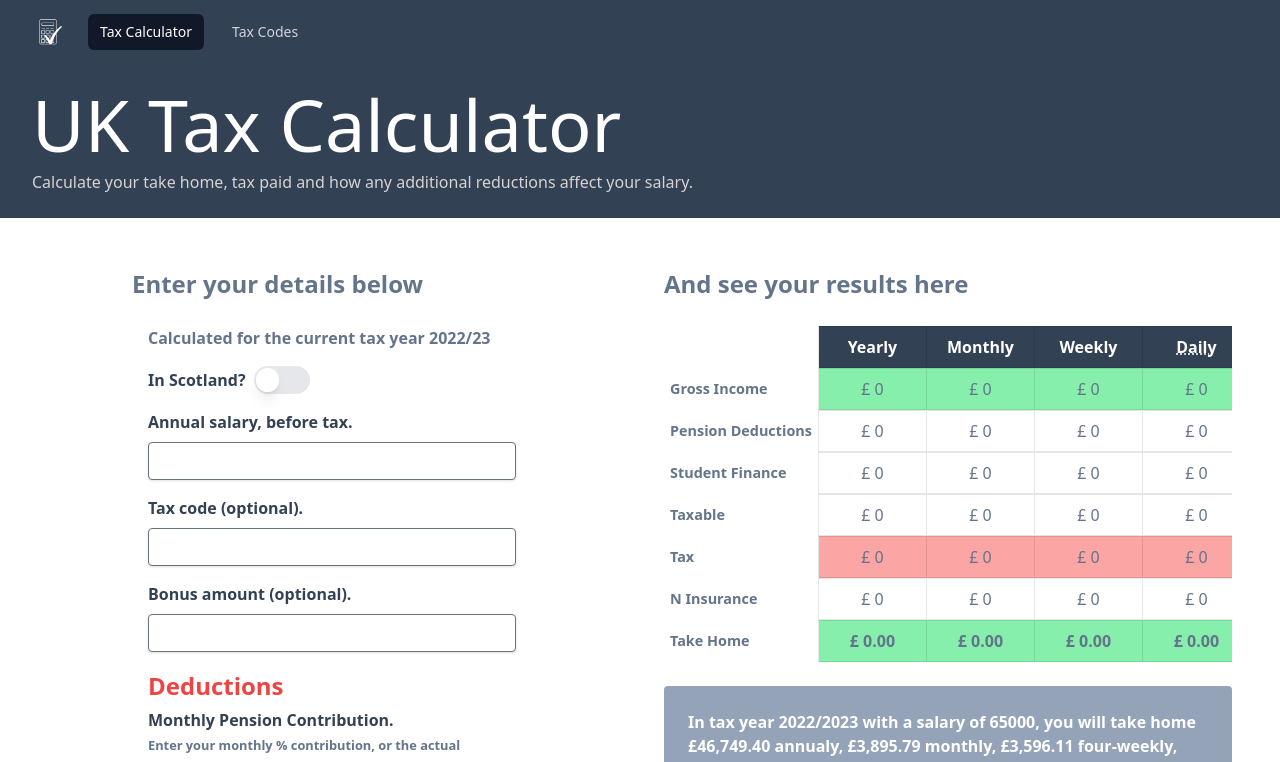
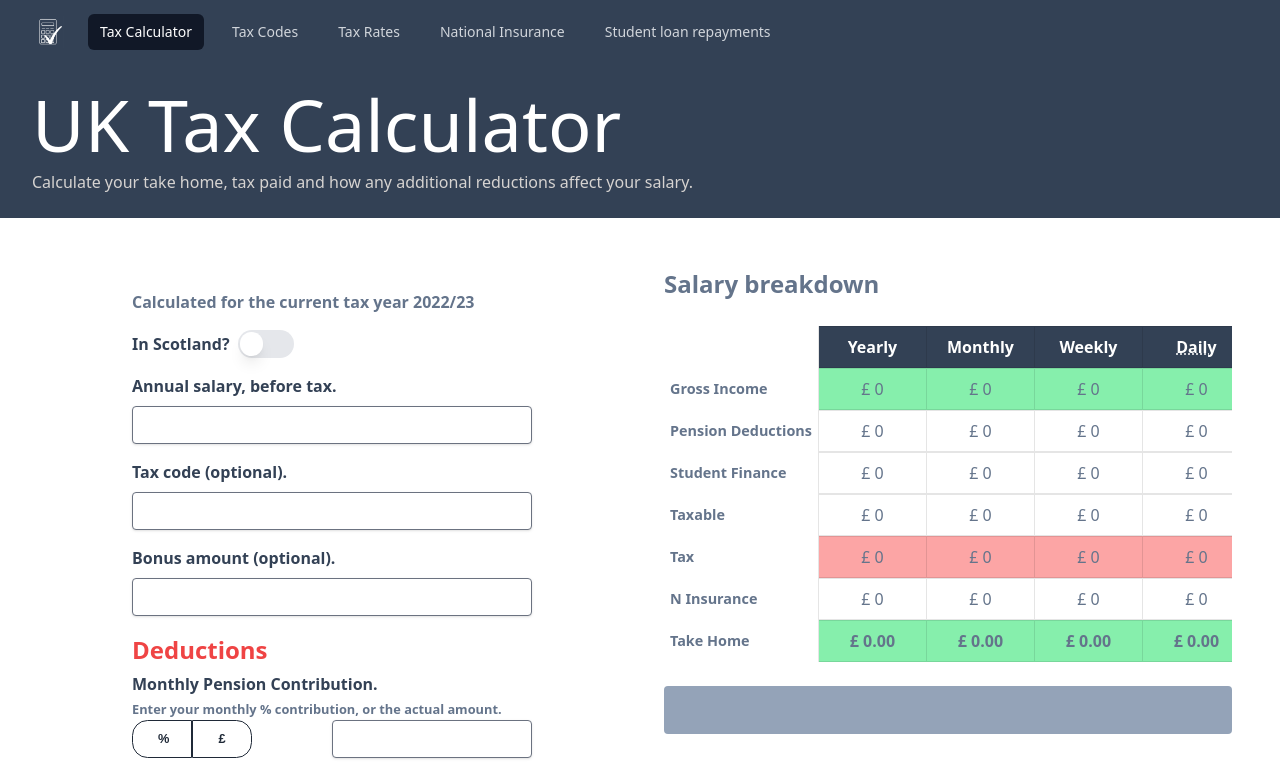
Before and after one commit to gwhi94/uktaxcalc, a React (Create React App) app in the folder uktaxcalcroot/: page / in a window 1280 px wide. Shown: the top 762 px of the page. Built offline with nearby package versions, Linux system fonts and the light colour scheme.

Commit message:
Styling and dynamic panel

```diff
--- a/uktaxcalcroot/src/CalculateOutput/CalculateOutput.js
+++ b/uktaxcalcroot/src/CalculateOutput/CalculateOutput.js
@@ -11,6 +11,7 @@ export default function CalculateOutput({ data }) {
     const [takeHomeWeekly, setTakeHomeWeekly] = useState(0);
     const [takeHomeMonthly, setTakeHomeMonthly] = useState(0);
     const [takeHomeYearly, setTakeHomeYearly] = useState(0);
+    var typeText = '';
 
 
 
@@ -113,6 +114,8 @@ export default function CalculateOutput({ data }) {
             recordObject.taxPaidWeekly = 0;
             recordObject.taxPaidDaily = 0;
         }
+
+        console.log('1');
     };
 
     const calculateIncomeTaxEngWales = (salary, bottomRate) => {
@@ -129,7 +132,6 @@ export default function CalculateOutput({ data }) {
                 var paBottomRateAdjusted = 12570;
             }
 
-            console.log('1', paBottomRateAdjusted);
 
             recordObject.totalTaxableYearly = (salary - paBottomRateAdjusted).toFixed(2);
             recordObject.totalTaxableMonthly = (recordObject.totalTaxableYearly / 12).toFixed(2);
@@ -172,6 +174,7 @@ export default function CalculateOutput({ data }) {
             recordObject.taxPaidWeekly = 0;
             recordObject.taxPaidDaily = 0;
         }
+        console.log('2');
     };
 
     const calculateIncomeTax = (salary, inScotland) => {
@@ -278,7 +281,9 @@ export default function CalculateOutput({ data }) {
 
 
         }
-        console.log('ff', recordObject);
+        console.log('3', recordObject);
+        typeText = `In the current tax year with a salary of "£`+(Number(recordObject.initialAnnualSalary)).toFixed(2).toString().replace(/\B(?=(\d{3})+(?!\d))/g, ",")+`,you will take home £`+(recordObject?.initialAnnualSalary - (Number(recordObject.pensionDeductionAnnualy) + Number(recordObject.sfPaidAnnualy) + Number(recordObject?.taxPaidYearly) + Number(recordObject?.niPaidYearly))).toFixed(2).toString().replace(/\B(?=(\d{3})+(?!\d))/g, ",")+` annualy, £`+((recordObject?.initialAnnualSalary / 12) - (Number(recordObject.pensionDeductionMonthly) + Number(recordObject.sfPaidMonthly) + Number(recordObject?.taxPaidMonthly) + Number(recordObject?.niPaidMonthly))).toFixed(2).toString().replace(/\B(?=(\d{3})+(?!\d))/g, ",")+` monthly,
+        £` +((recordObject?.initialAnnualSalary / 52) - (Number(recordObject.pensionDeductionWeekly) + Number(recordObject.sfPaidWeekly) + Number(recordObject?.taxPaidWeekly) + Number(recordObject?.niPaidWeekly))).toFixed(2).toString().replace(/\B(?=(\d{3})+(?!\d))/g, ",").toString().replace(/\B(?=(\d{3})+(?!\d))/g, ",")+` weekly and £`+((recordObject?.initialAnnualSalary / 260) - (Number(recordObject.pensionDeductionDaily) + Number(recordObject.sfPaidDaily) + Number(recordObject?.taxPaidDaily) + Number(recordObject?.niPaidDaily))).toFixed(2).toString().replace(/\B(?=(\d{3})+(?!\d))/g, ",").toString().replace(/\B(?=(\d{3})+(?!\d))/g, ",")+` daily.`;
     };
 
 
@@ -331,6 +336,8 @@ export default function CalculateOutput({ data }) {
 
         data.salary = data.salary - (otherDeductions + pensionDeduction + sfDeductions);
         calculateNationalInsurance(data?.salary);
+
+        console.log('4');
     }
 
 
@@ -357,6 +364,8 @@ export default function CalculateOutput({ data }) {
         recordObject.niPaidDaily = (niDueAnnualy / 260).toFixed(2);
 
         calculateIncomeTax(data?.salary, data?.inScotland);
+
+        console.log('5');
     };
 
     const handleAdditions = () => {
@@ -366,7 +375,9 @@ export default function CalculateOutput({ data }) {
         }
 
         removeDeductions(data);
-        //calculateNationalInsurance(data?.salary);
+        console.log('Finished', recordObject);
+
+
     };
 
     if (data.salary) {
@@ -380,7 +391,7 @@ export default function CalculateOutput({ data }) {
 
     return (
         <div className="p-6 flex flex-col">
-            <h2 className="intro-headers font-semibold">And see your results here</h2>
+            <h2 className="intro-headers font-semibold">Salary breakdown</h2>
             <table className="results-by-table pt-6">
                 <thead className="results-by-table-headers">
                     <tr>
@@ -439,14 +450,9 @@ export default function CalculateOutput({ data }) {
                 </tbody>
             </table>
 
-            <div className='mb-6 typed-callout pt-6 bg-slate-400 rounded p-6 text-white font-semibold mt-6'>
-                <Typewriter text="In tax year 2022/2023 with a salary of 65000, you will take home £46,749.40 annualy, £3,895.79 monthly, £3,596.11 four-weekly, £899.02 weekly and £179.81 daily." delay={30} />
+            <div className='mb-6 typed-callout pt-6 bg-slate-400 rounded p-6 text-white mt-6' >
+                <Typewriter text={typeText} delay={30} />
             </div>
-
-
-
-
-
 
         </div>
 
--- a/uktaxcalcroot/src/Form/Form.js
+++ b/uktaxcalcroot/src/Form/Form.js
@@ -55,9 +55,8 @@ export default function Form({ callback }) {
 
     return (
         <div className="w-full max-w-md mx-auto p-6 font-semibold">
-            <h2 className='intro-headers'>Enter your details below</h2>
             <FormProvider {...methods}>
-                <form className="rounded px-4 pt-6 pb-8 "
+                <form className="rounded pt-6 pb-8 "
                     onSubmit={handleSubmit(onSubmit)}
                     noValidate
                 >
--- a/uktaxcalcroot/src/Navigation/Navbar.js
+++ b/uktaxcalcroot/src/Navigation/Navbar.js
@@ -9,6 +9,9 @@ const navigation = [
   // { name: 'Debt Calculator', href: '#', current: false },
   // { name: 'CGT Calculator', href: '#', current: false },
   { name: 'Tax Codes', href: '#', current: false },
+  { name: 'Tax Rates', href: '#', current: false },
+  { name: 'National Insurance', href: '#', current: false },
+  { name: 'Student loan repayments', href: '#', current: false },
 ]
 
 function classNames(...classes) {
```
